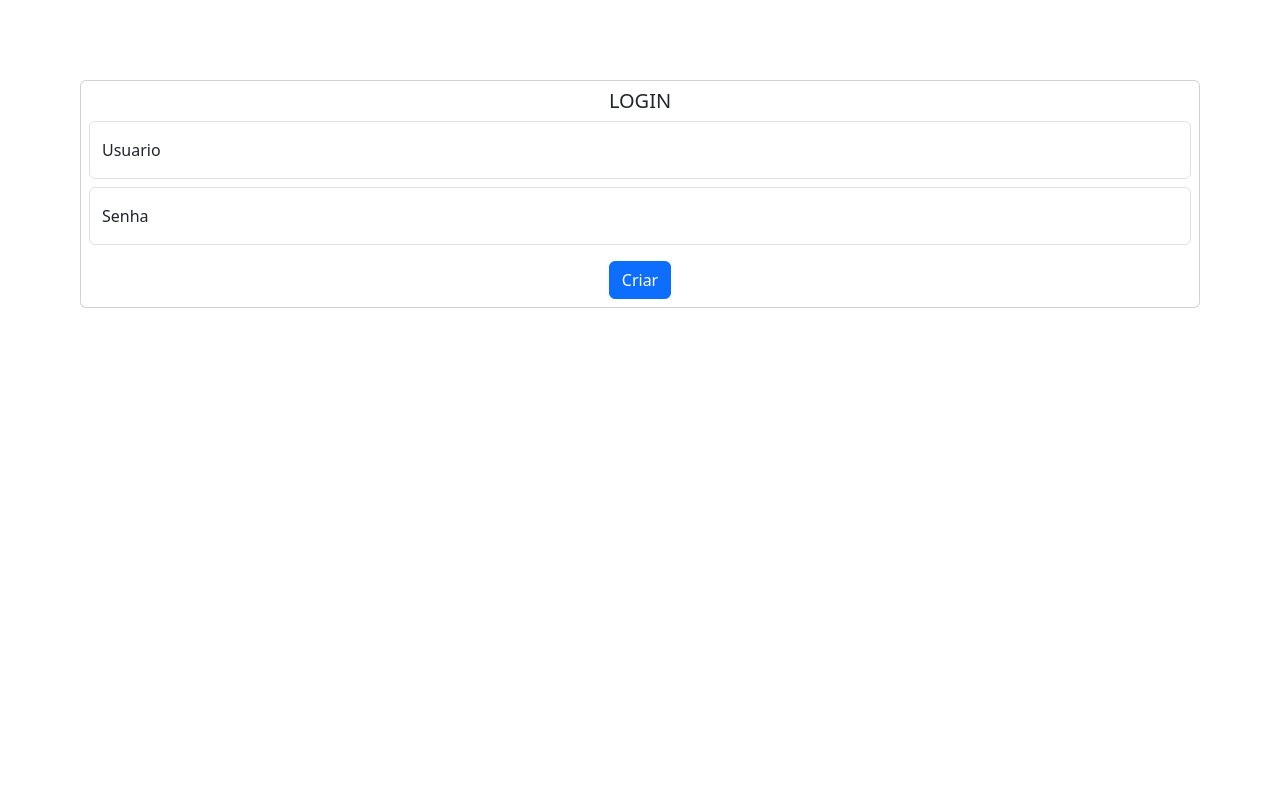
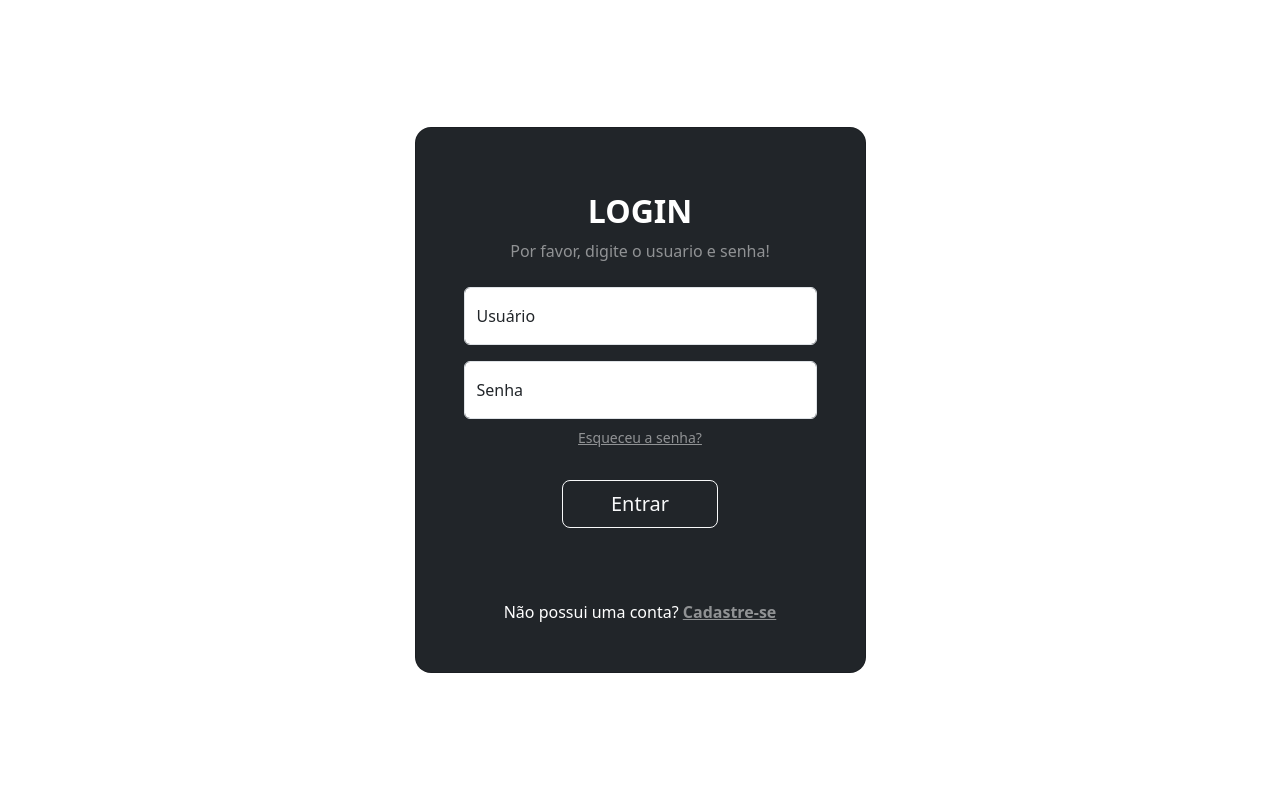
Before and after one commit to Edson-brenno/ListaTarefas, a Django app: page /login/ in a window 1280 px wide. Run offline with Django 4.2, Linux system fonts and the light colour scheme.

Commit message:
Add login

```diff
--- a/templates/login/login.html
+++ b/templates/login/login.html
@@ -10,39 +10,60 @@
     <!--Css Bootstrap-->
     <link href="https://cdn.jsdelivr.net/npm/bootstrap@5.3.2/dist/css/bootstrap.min.css" rel="stylesheet" integrity="sha384-T3c6CoIi6uLrA9TneNEoa7RxnatzjcDSCmG1MXxSR1GAsXEV/Dwwykc2MPK8M2HN" crossorigin="anonymous">
 
+    <!-- Importing css login -->
+    <link href="{% static 'css/login.css' %}" rel="stylesheet">
   </head>
   <body>
 
     <main>
 
-      <article style="padding: 5rem;">
+      <section class="vh-100 gradient-custom">
 
-        <div class="card text-center">
+        <div class="container py-5 h-100">
+          <div class="row d-flex justify-content-center align-items-center h-100">
+            <div class="col-12 col-md-8 col-lg-6 col-xl-5">
+              <div class="card bg-dark" style="border-radius: 1rem;">
+                <div class="card-body p-5 text-center">
 
-          <div class="card-body p-2">
+                  <div class="mb-md-4 mt-md-3 pb-5">
 
-            <h5 class="card-title">LOGIN</h5>
+                    <h2 class="fw-bold mb-2 text-white text-uppercase">Login</h2>
+                    <p class="text-white-50 mb-4">Por favor, digite o usuario e senha!</p>
 
-            <!--Usuario-->
-            <div class="form-floating mb-2" >
-              <input name="username" type="text" class="form-control" id="floatingInput" placeholder="ex:usuario" required>
-              <label for="floatingInput">Usuario</label>
+                    <form method="post">
+
+                      {% csrf_token %}
+                      <div class="form-floating mb-3">
+                        <input type="email" class="form-control" id="floatingInput" placeholder="usuario1" required>
+                        <label for="floatingInput">Usuário</label>
                       </div>
 
-            <!--Senha-->
                       <div class="form-floating">
-            <input name="senha" type="password" class="form-control" id="floatingPassword" placeholder="senha" required>
+                        <input type="password" class="form-control" id="floatingPassword" placeholder="Senha" required>
                         <label for="floatingPassword">Senha</label>
                       </div>
 
-            <button type="submit" class="btn btn-primary mt-3">Criar</button>
+                      <p class="small mb-4 mt-2 pb-lg-2"><a class="text-white-50" href="#!">Esqueceu a senha?</a></p>
+
+                      <button class="btn btn-outline-light btn-lg px-5" type="submit">Entrar</button>
 
                     </form>
+
+
+                  </div>
+
+                  <div>
+                    <p class="mb-0 text-white">Não possui uma conta? <a href="#!" class="text-white-50 fw-bold">Cadastre-se</a>
+                    </p>
                   </div>
 
                 </div>
+              </div>
+            </div>
+          </div>
+        </div>
 
-      </article>
+      </section>
 
       <footer>
 
```
Lines whose indentation alone changed are shown as unchanged.
